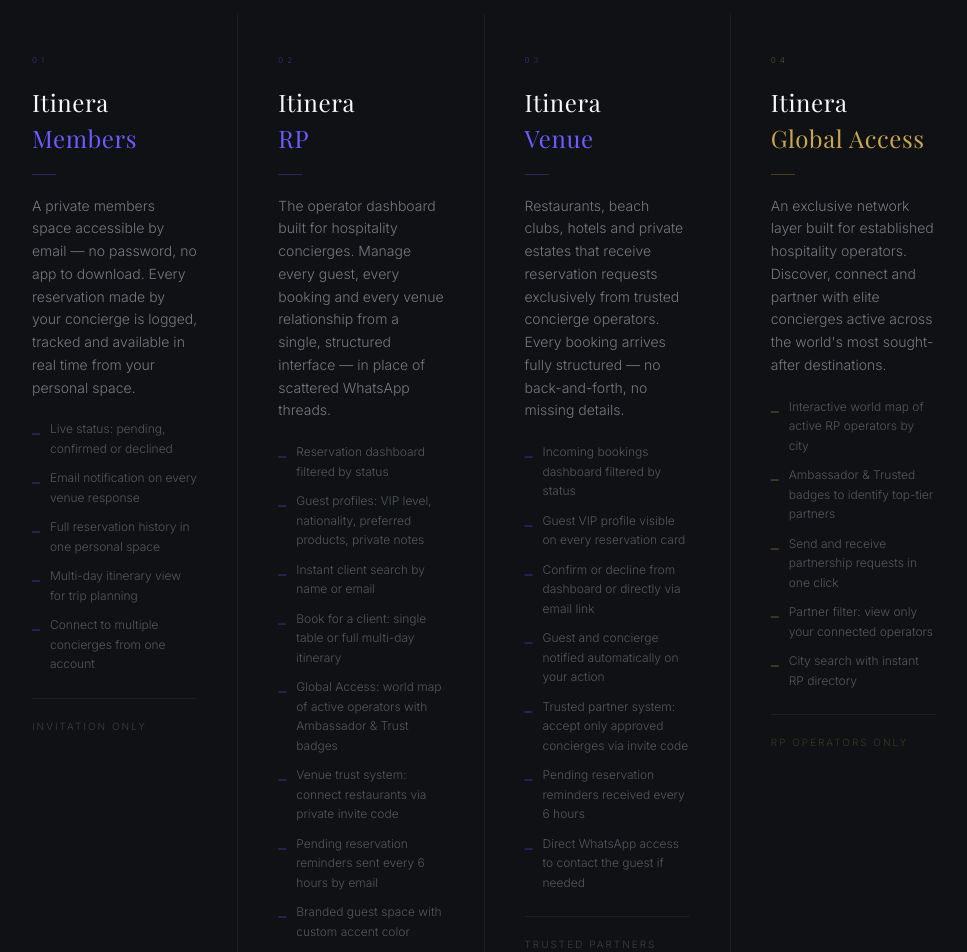
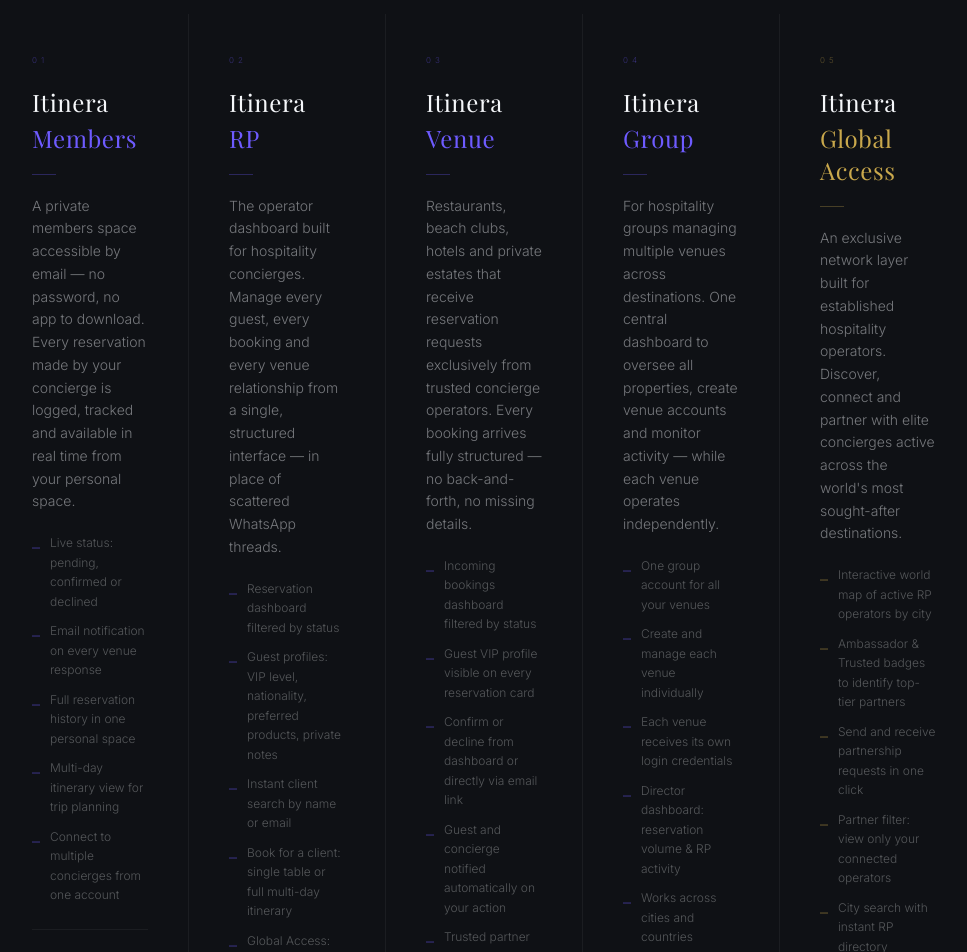
Before and after one commit to breakeatapp/reservation, a Next.js app: page / in a window 1280 px wide. Shown: the part 960-1912 px from the top of the page, without its empty margins (156-1123 px from the left). Built offline with nearby package versions, Linux system fonts and the light colour scheme; a web font is replaced by a local one.

Commit message:
feat: choix Simple Venue/Hospitality Group + carte Group dans écosystème

```diff
--- a/components/LandingPage.tsx
+++ b/components/LandingPage.tsx
@@ -14,6 +14,9 @@
 
   // Choix initial GUEST / RP (null = écran de choix)
   const [userType, setUserType] = useState<'guest' | null>(null)
+
+  // Choix Venue : simple ou groupe
+  const [showVenueChoice, setShowVenueChoice] = useState(false)
 
   // Formulaire code d'invitation
   const [showCodeForm, setShowCodeForm] = useState(false)
@@ -308,9 +311,10 @@
               </button>
 
               {/* VENUE */}
+              <div className="relative">
                 <button
-                onClick={() => router.push('/host')}
-                className="group border border-white/10 hover:border-[#6E5BFF]/50 bg-[#181C23]/80 hover:bg-[#6E5BFF]/8 p-6 sm:p-10 transition-all duration-300 flex flex-col items-center justify-center gap-4 sm:gap-5 text-center backdrop-blur-sm"
+                  onClick={() => setShowVenueChoice(v => !v)}
+                  className="group w-full border border-white/10 hover:border-[#6E5BFF]/50 bg-[#181C23]/80 hover:bg-[#6E5BFF]/8 p-6 sm:p-10 transition-all duration-300 flex flex-col items-center justify-center gap-4 sm:gap-5 text-center backdrop-blur-sm"
                 >
                   <span className="font-playfair text-xl sm:text-2xl text-[#F5F7FA] tracking-widest group-hover:text-white transition-colors">
                     VENUE
@@ -320,6 +324,27 @@
                     Manage reservations<br />for your venue
                   </span>
                 </button>
+
+                {/* Choix Simple Venue / Hospitality Group */}
+                {showVenueChoice && (
+                  <div className="absolute top-full left-0 right-0 mt-2 bg-[#181C23] border border-[#6E5BFF]/30 z-50 shadow-2xl">
+                    <button
+                      onClick={() => { setShowVenueChoice(false); router.push('/host') }}
+                      className="w-full px-5 py-4 text-left hover:bg-[#6E5BFF]/10 transition-colors border-b border-white/5 group"
+                    >
+                      <p className="text-[10px] tracking-[0.25em] uppercase text-[#F5F7FA]/80 group-hover:text-white transition-colors">Simple Venue</p>
+                      <p className="text-[9px] text-[#F5F7FA]/30 mt-1">Un seul établissement</p>
+                    </button>
+                    <button
+                      onClick={() => { setShowVenueChoice(false); router.push('/group') }}
+                      className="w-full px-5 py-4 text-left hover:bg-[#6E5BFF]/10 transition-colors group"
+                    >
+                      <p className="text-[10px] tracking-[0.25em] uppercase text-[#F5F7FA]/80 group-hover:text-white transition-colors">Hospitality Group</p>
+                      <p className="text-[9px] text-[#F5F7FA]/30 mt-1">Plusieurs établissements</p>
+                    </button>
+                  </div>
+                )}
+              </div>
 
             </div>
           )}
@@ -349,8 +374,8 @@
           <span className="text-[9px] tracking-[0.45em] uppercase text-[#6E5BFF]/50">The Ecosystem</span>
         </div>
 
-        {/* Four roles */}
-        <div className="grid grid-cols-1 md:grid-cols-4 gap-px bg-white/5">
+        {/* Five roles */}
+        <div className="grid grid-cols-1 md:grid-cols-5 gap-px bg-white/5">
 
           {/* GUEST */}
           <div className="bg-[#0F1115] p-8 sm:p-10 group hover:bg-[#181C23] transition-colors duration-300">
@@ -447,6 +472,36 @@
             </p>
           </div>
 
+          {/* HOSPITALITY GROUP */}
+          <div className="bg-[#0F1115] p-8 sm:p-10 group hover:bg-[#181C23] transition-colors duration-300 border-t border-white/5 md:border-t-0">
+            <p className="text-[8px] tracking-[0.5em] uppercase text-[#6E5BFF]/40 mb-5">04</p>
+            <h3 className="font-playfair text-2xl text-[#F5F7FA] tracking-wide mb-1">Itinera</h3>
+            <h3 className="font-playfair text-2xl text-[#6E5BFF] tracking-wide mb-5">Group</h3>
+            <span className="w-6 h-px bg-[#6E5BFF]/30 block mb-5 group-hover:bg-[#6E5BFF]/60 transition-colors" />
+            <p className="text-[#F5F7FA]/45 text-sm leading-relaxed mb-5">
+              For hospitality groups managing multiple venues across destinations.
+              One central dashboard to oversee all properties, create venue accounts
+              and monitor activity — while each venue operates independently.
+            </p>
+            <ul className="space-y-2.5 mb-5">
+              {[
+                'One group account for all your venues',
+                'Create and manage each venue individually',
+                'Each venue receives its own login credentials',
+                'Director dashboard: reservation volume & RP activity',
+                'Works across cities and countries',
+              ].map(f => (
+                <li key={f} className="flex items-start gap-2.5">
+                  <span className="text-[#6E5BFF]/50 mt-0.5 flex-shrink-0">–</span>
+                  <span className="text-[#F5F7FA]/30 text-[12px] leading-relaxed">{f}</span>
+                </li>
+              ))}
+            </ul>
+            <p className="text-[10px] tracking-[0.2em] uppercase text-[#F5F7FA]/20 mt-6 border-t border-white/5 pt-5">
+              Multi-venue access
+            </p>
+          </div>
+
           {/* GLOBAL ACCESS */}
           <div
             className="p-8 sm:p-10 group transition-colors duration-300 border-t border-white/5 md:border-t-0"
@@ -454,7 +509,7 @@
             onMouseEnter={e => (e.currentTarget.style.background = '#100f08')}
             onMouseLeave={e => (e.currentTarget.style.background = '#0F1115')}
           >
-            <p className="text-[8px] tracking-[0.5em] uppercase mb-5" style={{ color: 'rgba(201,168,76,0.4)' }}>04</p>
+            <p className="text-[8px] tracking-[0.5em] uppercase mb-5" style={{ color: 'rgba(201,168,76,0.4)' }}>05</p>
             <h3 className="font-playfair text-2xl text-[#F5F7FA] tracking-wide mb-1">Itinera</h3>
             <h3 className="font-playfair text-2xl tracking-wide mb-5" style={{ color: '#C9A84C' }}>Global Access</h3>
             <span
```
Lines whose indentation alone changed are shown as unchanged.
